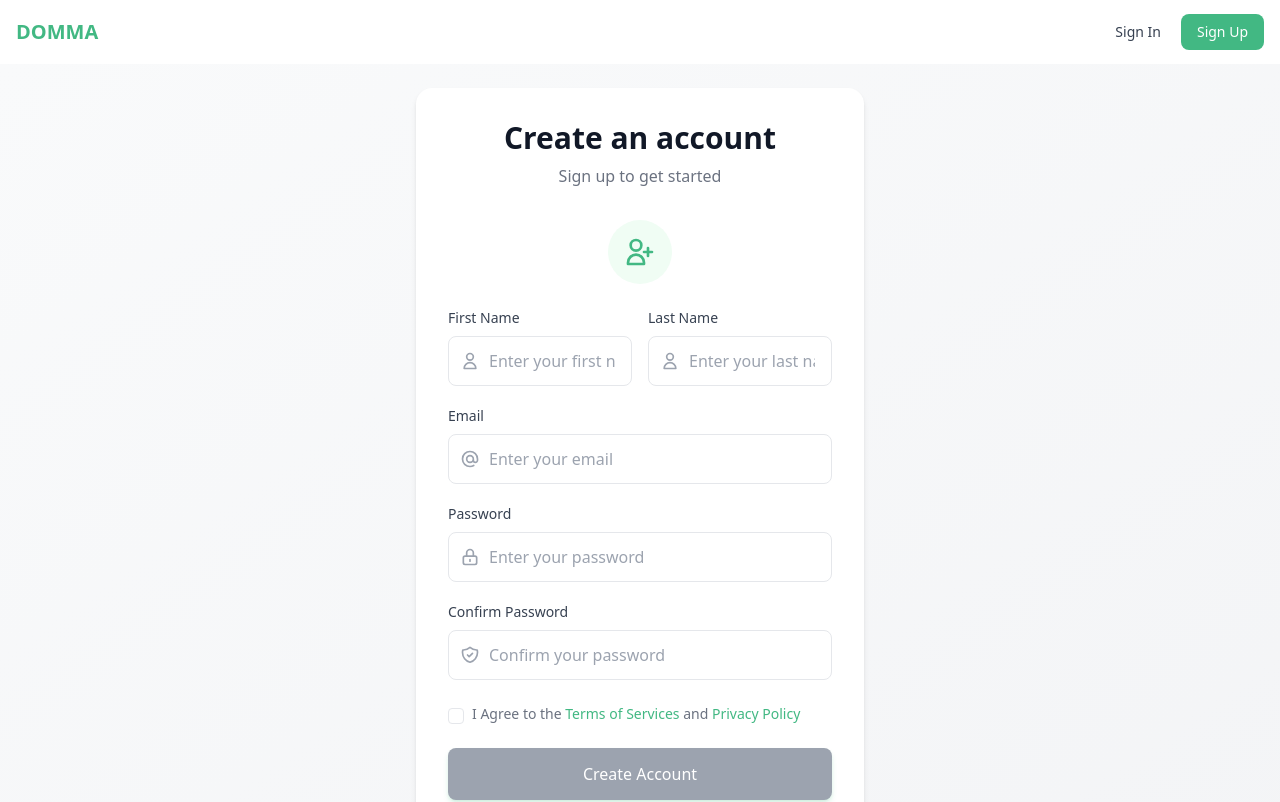
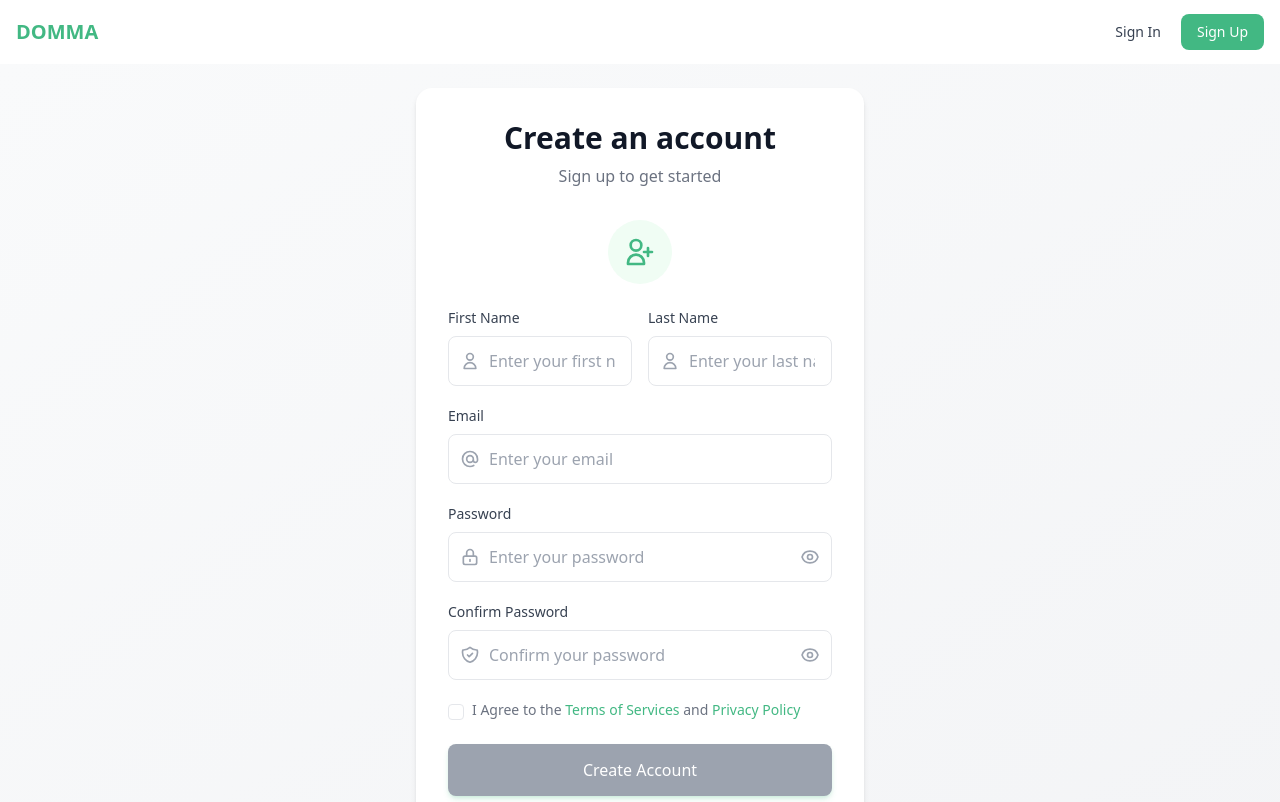
Before and after one commit to domma-app/frontend, a Nuxt app: page /register in a window 1280 px wide. Shown: the top 802 px of the page. Built offline with nearby package versions, Linux system fonts and the light colour scheme.

Commit message:
feat: add password input toggle button

```diff
--- a/pages/forgot-password/[token].vue
+++ b/pages/forgot-password/[token].vue
@@ -72,10 +72,52 @@
             <input
               v-model="password"
               id="password"
-              type="password"
+              :type="showPassword ? 'text' : 'password'"
               placeholder="Enter your new password"
-              class="w-full pl-10 pr-4 py-3 border border-gray-200 rounded-lg text-base outline-none duration-200 focus:border-green-500 focus:ring-2 focus:ring-green-500/20 placeholder-gray-400"
+              class="w-full pl-10 pr-10 py-3 border border-gray-200 rounded-lg text-base outline-none duration-200 focus:border-green-500 focus:ring-2 focus:ring-green-500/20 placeholder-gray-400"
             />
+            <button
+              type="button"
+              @click="showPassword = !showPassword"
+              class="absolute inset-y-0 right-0 pr-3 flex items-center text-gray-400 hover:text-gray-600 transition-colors"
+            >
+              <svg
+                v-if="showPassword"
+                xmlns="http://www.w3.org/2000/svg"
+                class="h-5 w-5"
+                fill="none"
+                viewBox="0 0 24 24"
+                stroke="currentColor"
+              >
+                <path
+                  stroke-linecap="round"
+                  stroke-linejoin="round"
+                  stroke-width="2"
+                  d="M13.875 18.825A10.05 10.05 0 0112 19c-4.478 0-8.268-2.943-9.543-7a9.97 9.97 0 011.563-3.029m5.858.908a3 3 0 114.243 4.243M9.878 9.878l4.242 4.242M9.88 9.88l-3.29-3.29m7.532 7.532l3.29 3.29M3 3l3.59 3.59m0 0A9.953 9.953 0 0112 5c4.478 0 8.268 2.943 9.543 7a10.025 10.025 0 01-4.132 5.411m0 0L21 21"
+                />
+              </svg>
+              <svg
+                v-else
+                xmlns="http://www.w3.org/2000/svg"
+                class="h-5 w-5"
+                fill="none"
+                viewBox="0 0 24 24"
+                stroke="currentColor"
+              >
+                <path
+                  stroke-linecap="round"
+                  stroke-linejoin="round"
+                  stroke-width="2"
+                  d="M15 12a3 3 0 11-6 0 3 3 0 016 0z"
+                />
+                <path
+                  stroke-linecap="round"
+                  stroke-linejoin="round"
+                  stroke-width="2"
+                  d="M2.458 12C3.732 7.943 7.523 5 12 5c4.478 0 8.268 2.943 9.542 7-1.274 4.057-5.064 7-9.542 7-4.477 0-8.268-2.943-9.542-7z"
+                />
+              </svg>
+            </button>
           </div>
         </div>
 
@@ -107,10 +149,52 @@
             <input
               v-model="confirmPassword"
               id="confirmPassword"
-              type="password"
+              :type="showConfirmPassword ? 'text' : 'password'"
               placeholder="Confirm your new password"
-              class="w-full pl-10 pr-4 py-3 border border-gray-200 rounded-lg text-base outline-none duration-200 focus:border-green-500 focus:ring-2 focus:ring-green-500/20 placeholder-gray-400"
+              class="w-full pl-10 pr-10 py-3 border border-gray-200 rounded-lg text-base outline-none duration-200 focus:border-green-500 focus:ring-2 focus:ring-green-500/20 placeholder-gray-400"
             />
+            <button
+              type="button"
+              @click="showConfirmPassword = !showConfirmPassword"
+              class="absolute inset-y-0 right-0 pr-3 flex items-center text-gray-400 hover:text-gray-600 transition-colors"
+            >
+              <svg
+                v-if="showConfirmPassword"
+                xmlns="http://www.w3.org/2000/svg"
+                class="h-5 w-5"
+                fill="none"
+                viewBox="0 0 24 24"
+                stroke="currentColor"
+              >
+                <path
+                  stroke-linecap="round"
+                  stroke-linejoin="round"
+                  stroke-width="2"
+                  d="M13.875 18.825A10.05 10.05 0 0112 19c-4.478 0-8.268-2.943-9.543-7a9.97 9.97 0 011.563-3.029m5.858.908a3 3 0 114.243 4.243M9.878 9.878l4.242 4.242M9.88 9.88l-3.29-3.29m7.532 7.532l3.29 3.29M3 3l3.59 3.59m0 0A9.953 9.953 0 0112 5c4.478 0 8.268 2.943 9.543 7a10.025 10.025 0 01-4.132 5.411m0 0L21 21"
+                />
+              </svg>
+              <svg
+                v-else
+                xmlns="http://www.w3.org/2000/svg"
+                class="h-5 w-5"
+                fill="none"
+                viewBox="0 0 24 24"
+                stroke="currentColor"
+              >
+                <path
+                  stroke-linecap="round"
+                  stroke-linejoin="round"
+                  stroke-width="2"
+                  d="M15 12a3 3 0 11-6 0 3 3 0 016 0z"
+                />
+                <path
+                  stroke-linecap="round"
+                  stroke-linejoin="round"
+                  stroke-width="2"
+                  d="M2.458 12C3.732 7.943 7.523 5 12 5c4.478 0 8.268 2.943 9.542 7-1.274 4.057-5.064 7-9.542 7-4.477 0-8.268-2.943-9.542-7z"
+                />
+              </svg>
+            </button>
           </div>
         </div>
 
@@ -156,6 +240,8 @@
 const confirmPassword = ref("");
 const isLoading = ref(false);
 const error = ref("");
+const showPassword = ref(false);
+const showConfirmPassword = ref(false);
 
 const handleResetPassword = async () => {
   try {
--- a/pages/login/index.vue
+++ b/pages/login/index.vue
@@ -119,10 +119,52 @@
             <input
               v-model="password"
               id="password"
-              type="password"
+              :type="showPassword ? 'text' : 'password'"
               placeholder="Enter your password"
-              class="w-full pl-10 pr-4 py-3 border border-gray-200 rounded-lg text-base outline-none duration-200 focus:border-green-500 focus:ring-2 focus:ring-green-500/20 placeholder-gray-400"
+              class="w-full pl-10 pr-10 py-3 border border-gray-200 rounded-lg text-base outline-none duration-200 focus:border-green-500 focus:ring-2 focus:ring-green-500/20 placeholder-gray-400"
             />
+            <button
+              type="button"
+              @click="showPassword = !showPassword"
+              class="absolute inset-y-0 right-0 pr-3 flex items-center text-gray-400 hover:text-gray-600 transition-colors"
+            >
+              <svg
+                v-if="showPassword"
+                xmlns="http://www.w3.org/2000/svg"
+                class="h-5 w-5"
+                fill="none"
+                viewBox="0 0 24 24"
+                stroke="currentColor"
+              >
+                <path
+                  stroke-linecap="round"
+                  stroke-linejoin="round"
+                  stroke-width="2"
+                  d="M13.875 18.825A10.05 10.05 0 0112 19c-4.478 0-8.268-2.943-9.543-7a9.97 9.97 0 011.563-3.029m5.858.908a3 3 0 114.243 4.243M9.878 9.878l4.242 4.242M9.88 9.88l-3.29-3.29m7.532 7.532l3.29 3.29M3 3l3.59 3.59m0 0A9.953 9.953 0 0112 5c4.478 0 8.268 2.943 9.543 7a10.025 10.025 0 01-4.132 5.411m0 0L21 21"
+                />
+              </svg>
+              <svg
+                v-else
+                xmlns="http://www.w3.org/2000/svg"
+                class="h-5 w-5"
+                fill="none"
+                viewBox="0 0 24 24"
+                stroke="currentColor"
+              >
+                <path
+                  stroke-linecap="round"
+                  stroke-linejoin="round"
+                  stroke-width="2"
+                  d="M15 12a3 3 0 11-6 0 3 3 0 016 0z"
+                />
+                <path
+                  stroke-linecap="round"
+                  stroke-linejoin="round"
+                  stroke-width="2"
+                  d="M2.458 12C3.732 7.943 7.523 5 12 5c4.478 0 8.268 2.943 9.542 7-1.274 4.057-5.064 7-9.542 7-4.477 0-8.268-2.943-9.542-7z"
+                />
+              </svg>
+            </button>
           </div>
         </div>
 
@@ -198,6 +240,7 @@
 const router = useRouter();
 const route = useRoute();
 const { login } = useAuth();
+const showPassword = ref(false);
 
 // Toast state (only for success)
 const showToast = ref(false);
--- a/pages/register/index.vue
+++ b/pages/register/index.vue
@@ -186,14 +186,56 @@
             <input
               v-model="password"
               id="password"
-              type="password"
+              :type="showPassword ? 'text' : 'password'"
               placeholder="Enter your password"
-              class="w-full pl-10 pr-4 py-3 border border-gray-200 rounded-lg text-base outline-none duration-200 focus:border-green-500 focus:ring-2 focus:ring-green-500/20 placeholder-gray-400"
+              class="w-full pl-10 pr-10 py-3 border border-gray-200 rounded-lg text-base outline-none duration-200 focus:border-green-500 focus:ring-2 focus:ring-green-500/20 placeholder-gray-400"
             />
+            <button
+              type="button"
+              @click="showPassword = !showPassword"
+              class="absolute inset-y-0 right-0 pr-3 flex items-center text-gray-400 hover:text-gray-600 transition-colors"
+            >
+              <svg
+                v-if="showPassword"
+                xmlns="http://www.w3.org/2000/svg"
+                class="h-5 w-5"
+                fill="none"
+                viewBox="0 0 24 24"
+                stroke="currentColor"
+              >
+                <path
+                  stroke-linecap="round"
+                  stroke-linejoin="round"
+                  stroke-width="2"
+                  d="M13.875 18.825A10.05 10.05 0 0112 19c-4.478 0-8.268-2.943-9.543-7a9.97 9.97 0 011.563-3.029m5.858.908a3 3 0 114.243 4.243M9.878 9.878l4.242 4.242M9.88 9.88l-3.29-3.29m7.532 7.532l3.29 3.29M3 3l3.59 3.59m0 0A9.953 9.953 0 0112 5c4.478 0 8.268 2.943 9.543 7a10.025 10.025 0 01-4.132 5.411m0 0L21 21"
+                />
+              </svg>
+              <svg
+                v-else
+                xmlns="http://www.w3.org/2000/svg"
+                class="h-5 w-5"
+                fill="none"
+                viewBox="0 0 24 24"
+                stroke="currentColor"
+              >
+                <path
+                  stroke-linecap="round"
+                  stroke-linejoin="round"
+                  stroke-width="2"
+                  d="M15 12a3 3 0 11-6 0 3 3 0 016 0z"
+                />
+                <path
+                  stroke-linecap="round"
+                  stroke-linejoin="round"
+                  stroke-width="2"
+                  d="M2.458 12C3.732 7.943 7.523 5 12 5c4.478 0 8.268 2.943 9.542 7-1.274 4.057-5.064 7-9.542 7-4.477 0-8.268-2.943-9.542-7z"
+                />
+              </svg>
+            </button>
           </div>
         </div>
 
-        <div class="relative mb-6">
+        <div class="relative mb-5">
           <label
             for="confirmPassword"
             class="block mb-2 text-sm font-medium text-gray-700"
@@ -221,10 +263,52 @@
             <input
               v-model="confirmPassword"
               id="confirmPassword"
-              type="password"
+              :type="showConfirmPassword ? 'text' : 'password'"
               placeholder="Confirm your password"
-              class="w-full pl-10 pr-4 py-3 border border-gray-200 rounded-lg text-base outline-none duration-200 focus:border-green-500 focus:ring-2 focus:ring-green-500/20 placeholder-gray-400"
+              class="w-full pl-10 pr-10 py-3 border border-gray-200 rounded-lg text-base outline-none duration-200 focus:border-green-500 focus:ring-2 focus:ring-green-500/20 placeholder-gray-400"
             />
+            <button
+              type="button"
+              @click="showConfirmPassword = !showConfirmPassword"
+              class="absolute inset-y-0 right-0 pr-3 flex items-center text-gray-400 hover:text-gray-600 transition-colors"
+            >
+              <svg
+                v-if="showConfirmPassword"
+                xmlns="http://www.w3.org/2000/svg"
+                class="h-5 w-5"
+                fill="none"
+                viewBox="0 0 24 24"
+                stroke="currentColor"
+              >
+                <path
+                  stroke-linecap="round"
+                  stroke-linejoin="round"
+                  stroke-width="2"
+                  d="M13.875 18.825A10.05 10.05 0 0112 19c-4.478 0-8.268-2.943-9.543-7a9.97 9.97 0 011.563-3.029m5.858.908a3 3 0 114.243 4.243M9.878 9.878l4.242 4.242M9.88 9.88l-3.29-3.29m7.532 7.532l3.29 3.29M3 3l3.59 3.59m0 0A9.953 9.953 0 0112 5c4.478 0 8.268 2.943 9.543 7a10.025 10.025 0 01-4.132 5.411m0 0L21 21"
+                />
+              </svg>
+              <svg
+                v-else
+                xmlns="http://www.w3.org/2000/svg"
+                class="h-5 w-5"
+                fill="none"
+                viewBox="0 0 24 24"
+                stroke="currentColor"
+              >
+                <path
+                  stroke-linecap="round"
+                  stroke-linejoin="round"
+                  stroke-width="2"
+                  d="M15 12a3 3 0 11-6 0 3 3 0 016 0z"
+                />
+                <path
+                  stroke-linecap="round"
+                  stroke-linejoin="round"
+                  stroke-width="2"
+                  d="M2.458 12C3.732 7.943 7.523 5 12 5c4.478 0 8.268 2.943 9.542 7-1.274 4.057-5.064 7-9.542 7-4.477 0-8.268-2.943-9.542-7z"
+                />
+              </svg>
+            </button>
           </div>
         </div>
 
@@ -329,6 +413,8 @@
 const error = ref("");
 const router = useRouter();
 const { register } = useAuth();
+const showPassword = ref(false);
+const showConfirmPassword = ref(false);
 
 // Toast state
 const showToast = ref(false);
```
